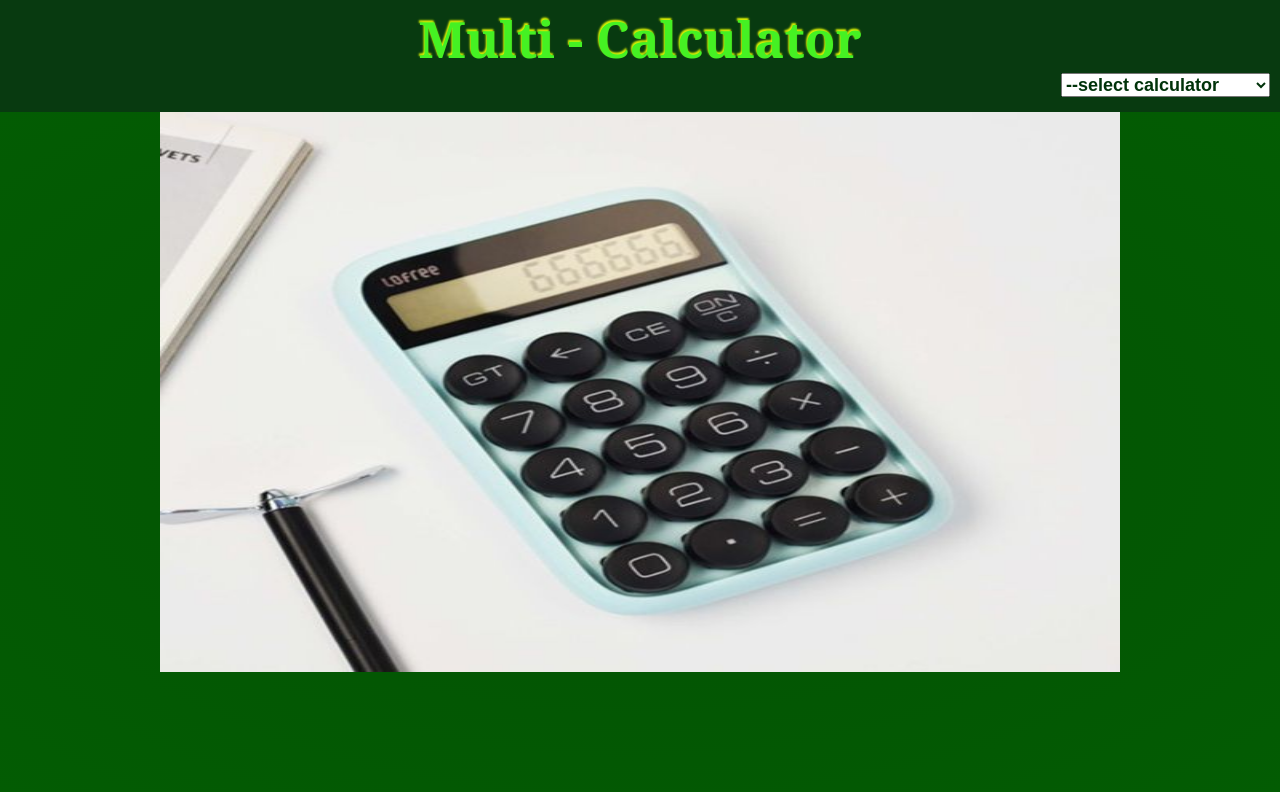
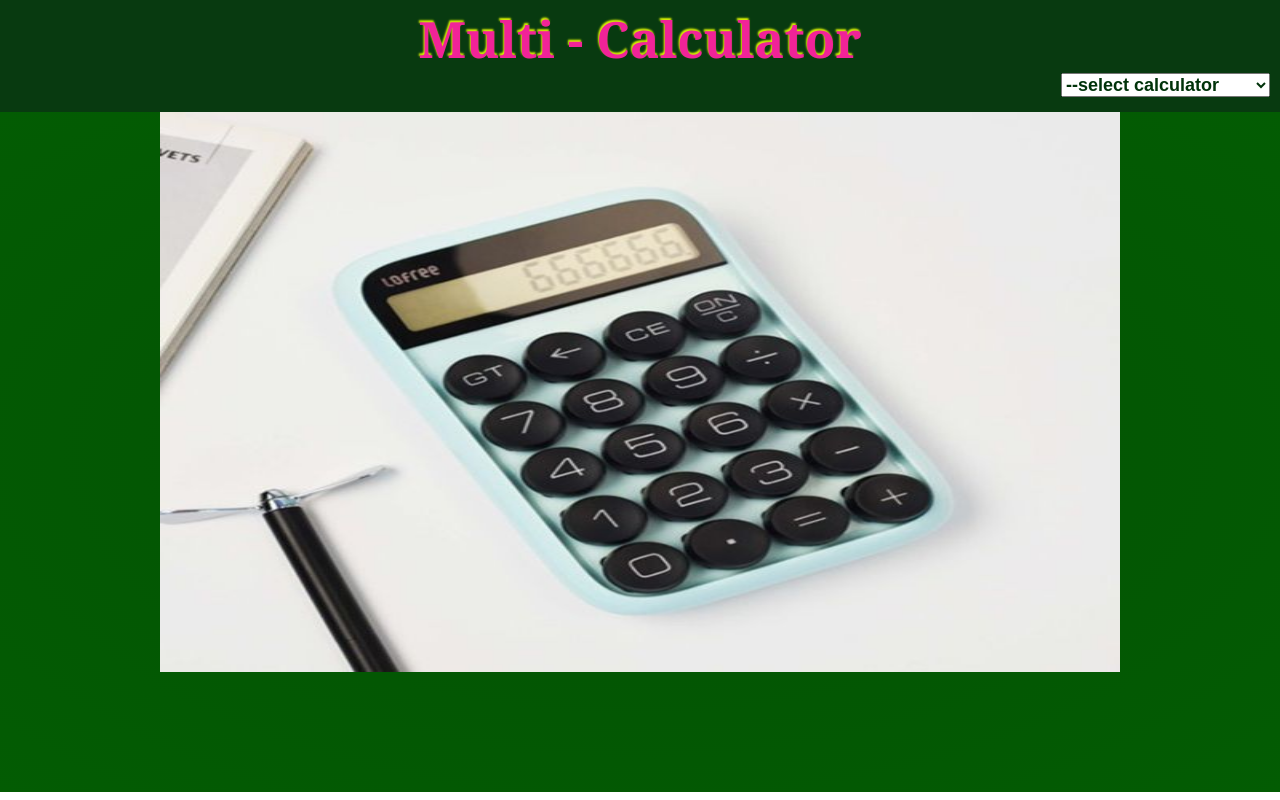
Before and after one commit to Debdali/Multi-Calculator, a plain HTML site: page index.html in a window 1280 px wide. Drawn offline with Linux system fonts and the light colour scheme.

Commit message:
updated header colour

```diff
--- a/Multi-Cal-CSS.css
+++ b/Multi-Cal-CSS.css
@@ -22,7 +22,7 @@
 }
 
 .head h1 {
-    color: #45f123;
+    color: #f12398;
     text-align: center;
     font-family: Georgia, 'Times New Roman', Times, serif;
     font-size: 50px;
```
